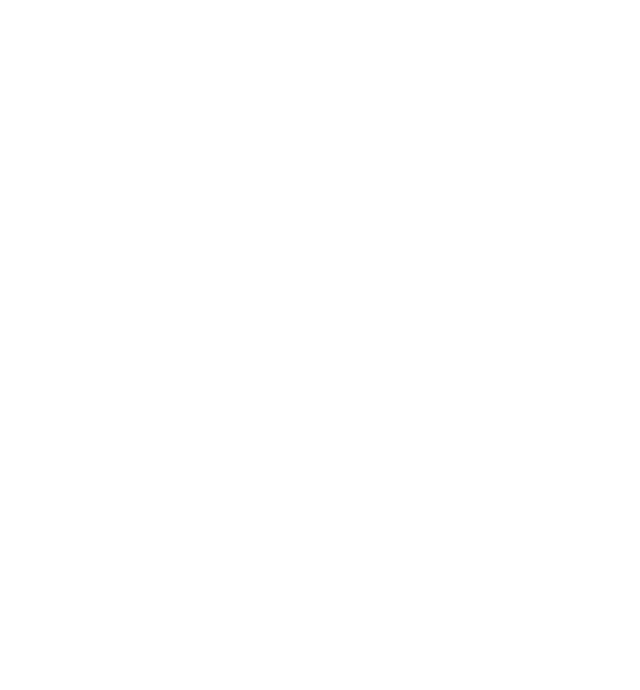
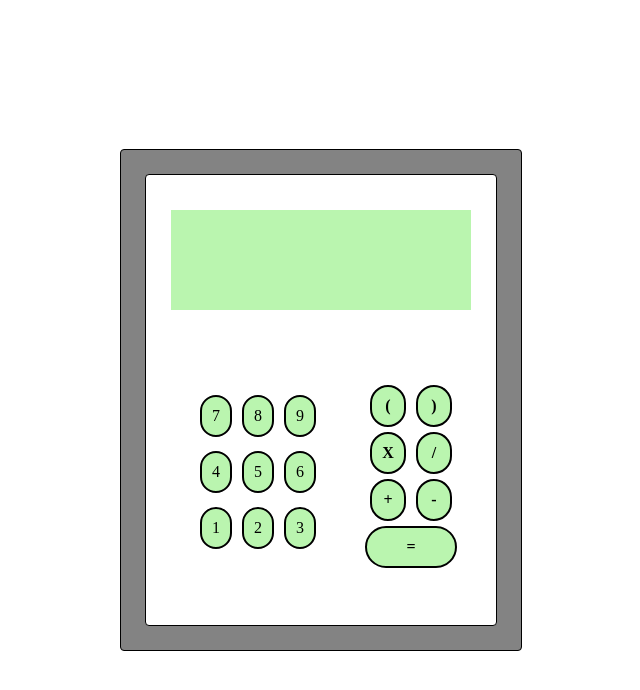
Before and after one commit to EvanBoettner/JS_Calculator, a plain HTML site: page index.html in a window 1280 px wide. Shown: the whole page, without its empty margins (319-959 px from the left). Drawn offline with Linux system fonts and the light colour scheme.

Commit message:
started working on the calculator UI

```diff
--- /dev/null
+++ b/index.css
@@ -0,0 +1,91 @@
+body {
+    padding: 0;
+    margin: 0;
+    height: 100vh;
+}
+
+.flex-container {
+    display: flex;
+    justify-content: center;
+    align-items: center;
+    height: 100%;
+}
+
+.calculator {
+    height: 500px;
+    width: 400px;
+    border: 1px solid black;
+    border-radius: 4px;
+    display: flex;
+    justify-content: center;
+    align-items: center;
+    background-color: #838383;
+}
+
+.outer-border {
+    border: 1px solid black;
+    height: 450px;
+    width: 350px;
+    background-color: #ffffff;
+    border-radius: 4px;
+    display: flex;
+    flex-direction: column;
+    align-items: center;
+}
+
+.window {
+    width: 300px;
+    height: 100px;
+    margin-top: 10%;
+    background-color: rgb(186, 245, 175);
+}
+
+.buttons {
+    display: flex;
+    margin-top: 20%;
+}
+
+.numbers {
+    display: flex;
+    gap: 10px;
+    max-width: 150px;
+    flex-wrap: wrap;
+    margin: 15px;
+}
+
+.number {
+    border: 2px solid black;
+    border-radius: 360px;
+    padding: 10px;
+    background-color: rgb(186, 245, 175);
+    max-height: 18px;
+}
+
+.operators {
+    display: flex;
+    flex-direction: column;
+    gap: 5px;
+    margin: 5px;
+}
+
+.operator {
+    text-align: center;
+    font-weight: 700;
+    border: 2px solid black;
+    border-radius: 360px;
+    padding: 10px;
+    background-color: rgb(186, 245, 175);
+    width: 12px;
+    max-height: 18px;
+}
+
+.equal {
+    text-align: center;
+    font-weight: 700;
+    border: 2px solid black;
+    border-radius: 360px;
+    padding: 10px;
+    background-color: rgb(186, 245, 175);
+    width: 90px;
+    max-height: 18px;
+}
--- a/index.html
+++ b/index.html
@@ -3,10 +3,45 @@
   <head>
     <meta charset="UTF-8" />
     <meta name="viewport" content="width=device-width, initial-scale=1.0" />
-    <title>Document</title>
-    <script src="index.js"></script>
+    <title>Calculator</title>
+    <link rel="stylesheet" href="index.css" />
+
   </head>
   <body>
-    <div></div>
+    <div class="flex-container">
+      <div class="calculator">
+        <div class="outer-border">
+          <div class="window" id="window"></div>
+          <div class="buttons">
+            <div class="numbers">
+              <div onclick="log()" class="number">7</div>
+              <div class="number">8</div>
+              <div class="number">9</div>
+              <div class="number">4</div>
+              <div class="number">5</div>
+              <div class="number">6</div>
+              <div class="number">1</div>
+              <div class="number">2</div>
+              <div class="number">3</div>
+            </div>
+            <div style="display: flex; flex-wrap: wrap; max-width: 92px;">
+                <div class="operators">
+                    <div class="operator">(</div>
+                    <div class="operator">X</div>
+                    <div class="operator">+</div>
+                  </div>
+                  <div class="operators">
+                    <div class="operator">)</div>
+                    <div class="operator">/</div>
+                    <div class="operator">-</div>
+                  </div>
+                  <div class="equal">=</div>
+
+            </div>
+          </div>
+        </div>
+      </div>
+    </div>
+    <script src="index.js"></script>
   </body>
 </html>
--- a/index.js
+++ b/index.js
@@ -0,0 +1,6 @@
+let calcWindow = document.getElementById('window');
+
+calcWindow.addEventListener(('click'), () => {
+    console.log('hello')
+    calcWindow.innerHTML = "<p>Hello World</p>"
+})
```
